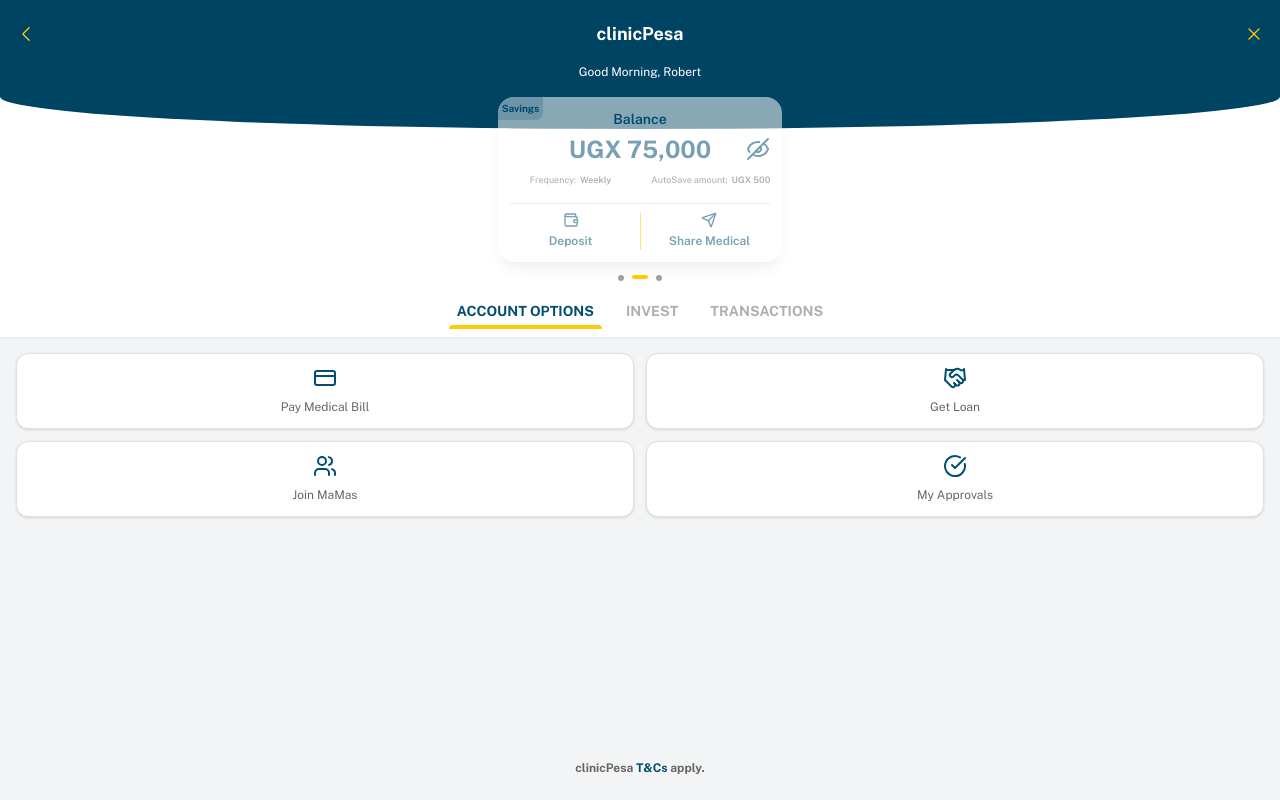
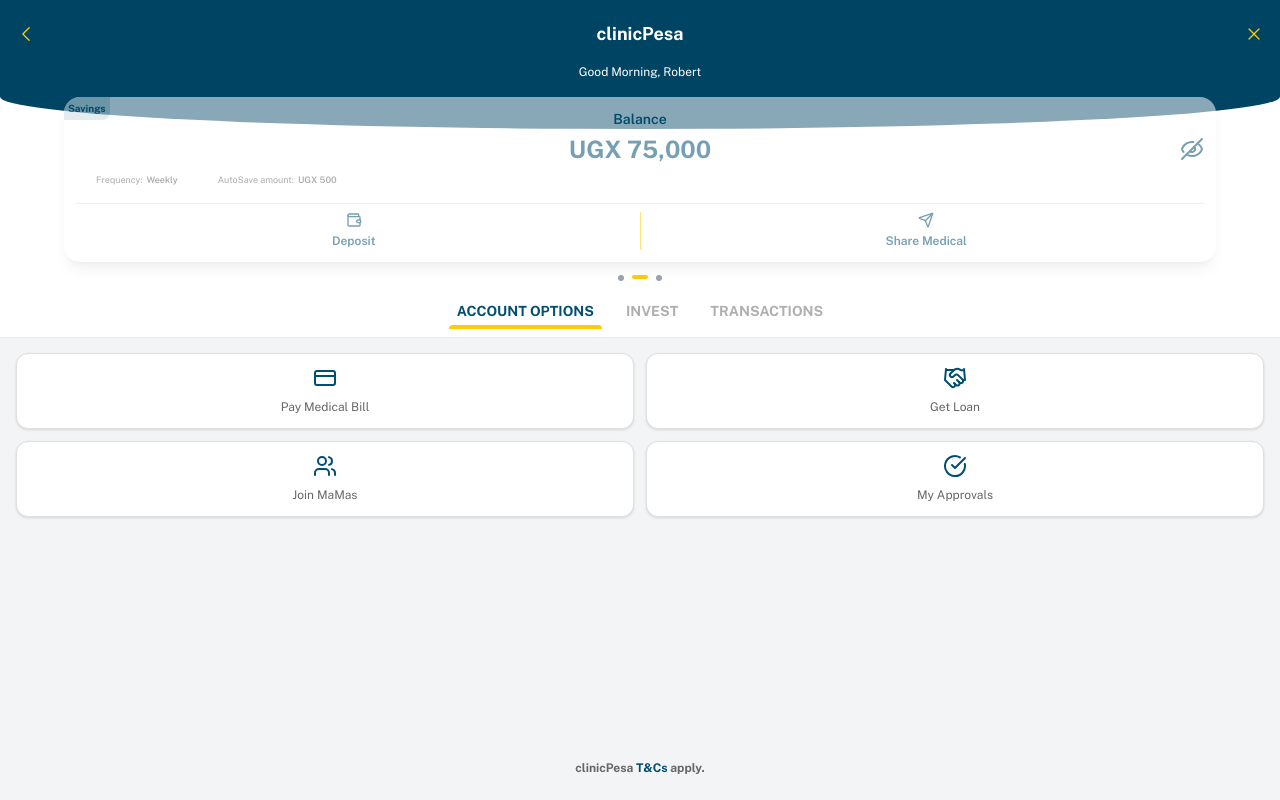
Before and after one commit to Mundurujoana/clinicPesa-dashboard-screen-tsx, a React (Create React App) app: page / in a window 1280 px wide. Built offline with nearby package versions, Linux system fonts and the light colour scheme.

Commit message:
feat: redesign SavingsCard component for balanced rectangular layout

```diff
--- a/src/components/SavingsCard.tsx
+++ b/src/components/SavingsCard.tsx
@@ -9,7 +9,7 @@
 
 const SavingsCard: React.FC<SavingsCardProps> = ({ balance, frequency, autoSave }) => {
   return (
-    <div className="relative z-10 bg-white rounded-2xl shadow-lg p-3 -mt-8 mx-6">
+    <div className="relative z-10 bg-white rounded-2xl shadow-lg p-3 -mt-8 mx-6 w-[90%] mx-auto">
       <span className="absolute -top-0 -left-0 bg-savingsBg text-appText px-1 py-1 rounded-tl-2xl rounded-br-lg text-[10px] font-bold">
         Savings
       </span>
```
